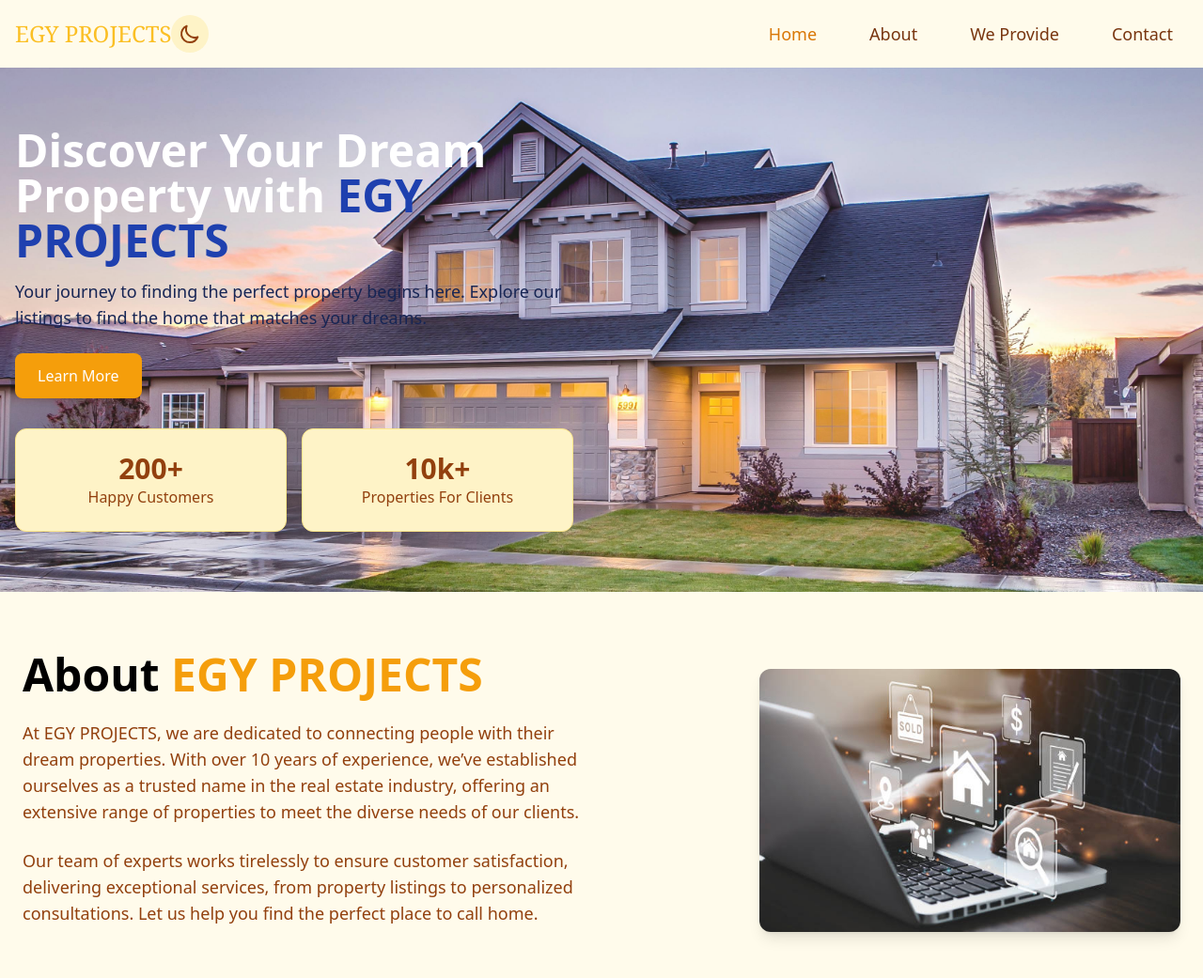
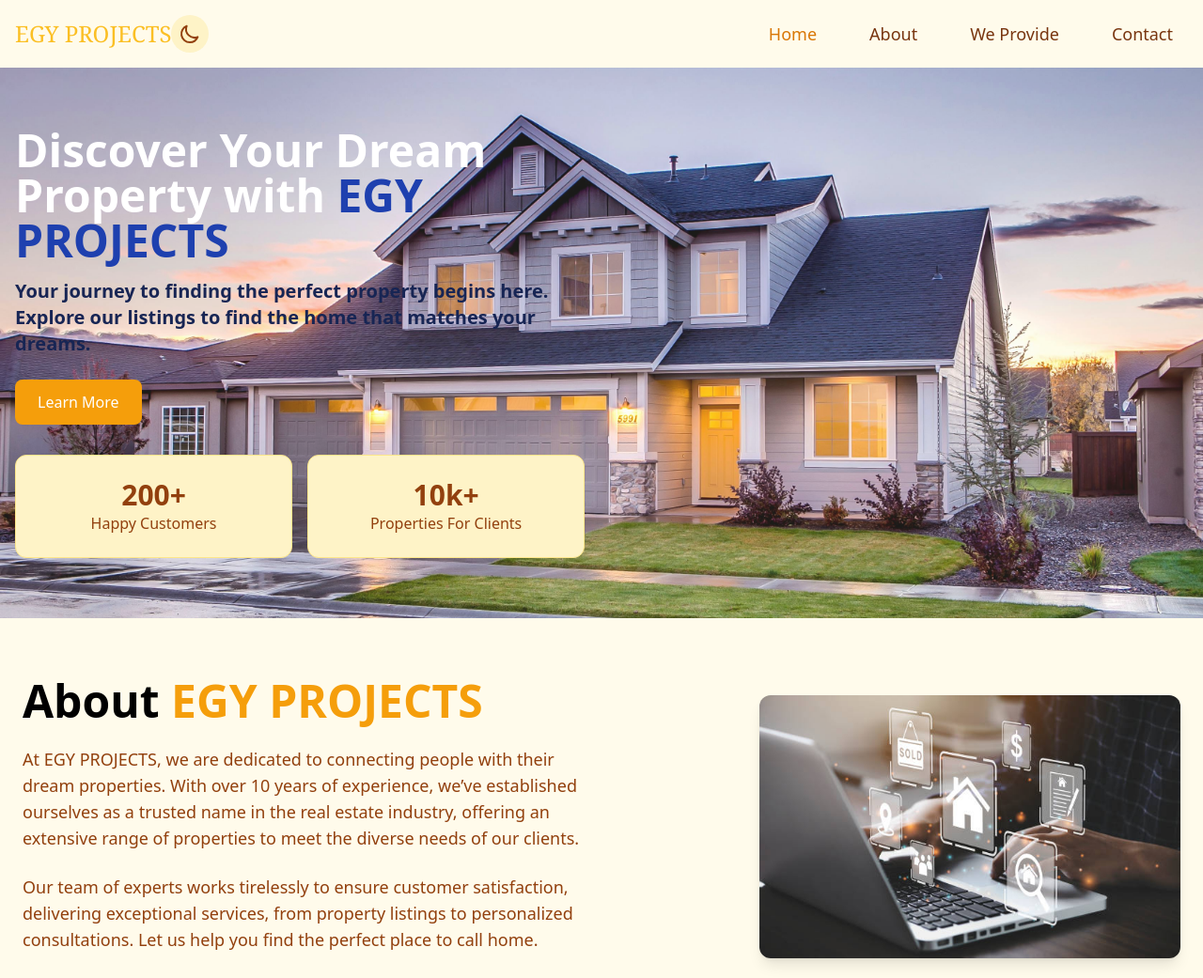
Before and after one commit to OMARMOHAMED672/egyprojects, a plain HTML site: page public/index.html in a window 1280 px wide. Shown: the top 1041 px of the page at 94% size. Drawn offline with nearby package versions, Linux system fonts and the light colour scheme.

Commit message:
Update index.html

```diff
--- a/public/index.html
+++ b/public/index.html
@@ -126,7 +126,7 @@
               Discover Your Dream Property with
               <span class="text-blue-800">EGY PROJECTS</span>
             </h1>
-            <p class="text-lg mb-6 text-blue-950">
+            <p class="text-xl mb-6 text-blue-950 font-bold">
               Your journey to finding the perfect property begins here. Explore
               our listings to find the home that matches your dreams.
             </p>
```
